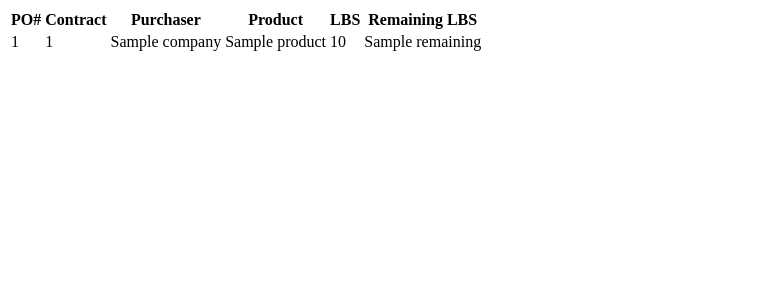
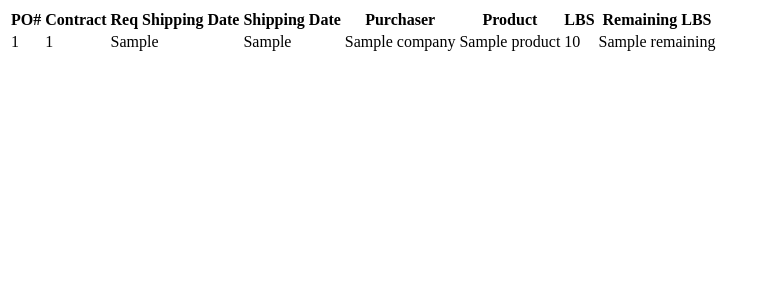
Before and after one commit to zaphod135/cbservices, a Django app: template chuck/contracts/templates/purchase_contract_include.html in a window 1280 px wide. Shown: the top 300 px of the page, without its empty margins (0-768 px from the left). Run offline with Django 3.2, Linux system fonts and the light colour scheme; the template is opened without the code that fills it: most values are stand-ins (such as "Sample title", 1, 10 or a date in 2020).

Commit message:
modified:   chuck/contracts/templates/purchase_contract_include.html

```diff
--- a/chuck/contracts/templates/purchase_contract_include.html
+++ b/chuck/contracts/templates/purchase_contract_include.html
@@ -3,6 +3,8 @@
     <tr>
       <th>PO#</th>
       <th>Contract</th>
+      <th>Req Shipping Date</th>
+      <th>Shipping Date</th>
       <th>Purchaser</th>
       <th>Product</th>
       <th>LBS</th>
@@ -15,6 +17,8 @@
       <tr>
         <td>{{ po.number }}</td>
         <td>{{ po.sell_contract.number }}</td>
+	<td>{{ po.sell_contract.requested_shipping }}</td>
+	<td>{{ po.sell_contract.actual_shipping }}</td>
         <td>{{ po.sell_contract.company }}</td>
         <td>{{ po.sell_contract.product }}</td>
         <td>{{ po.amount }}</td>
```
